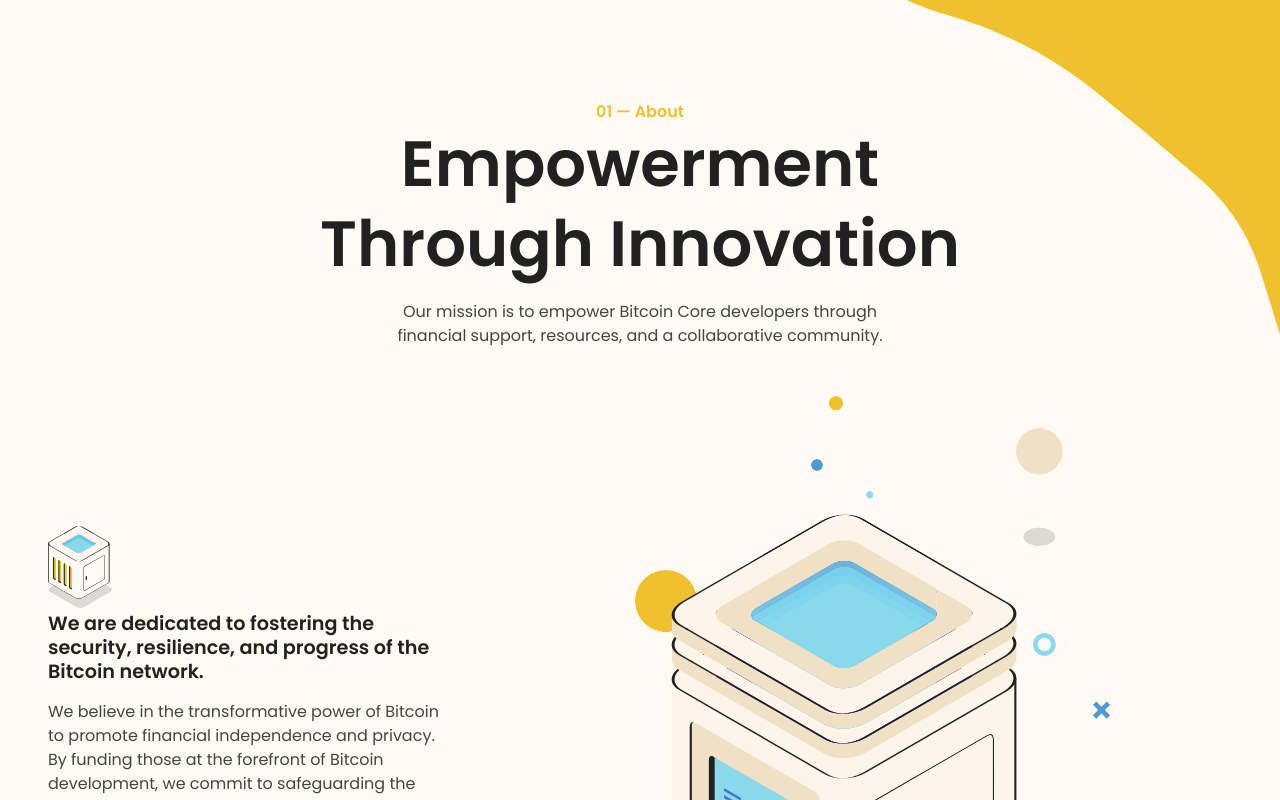
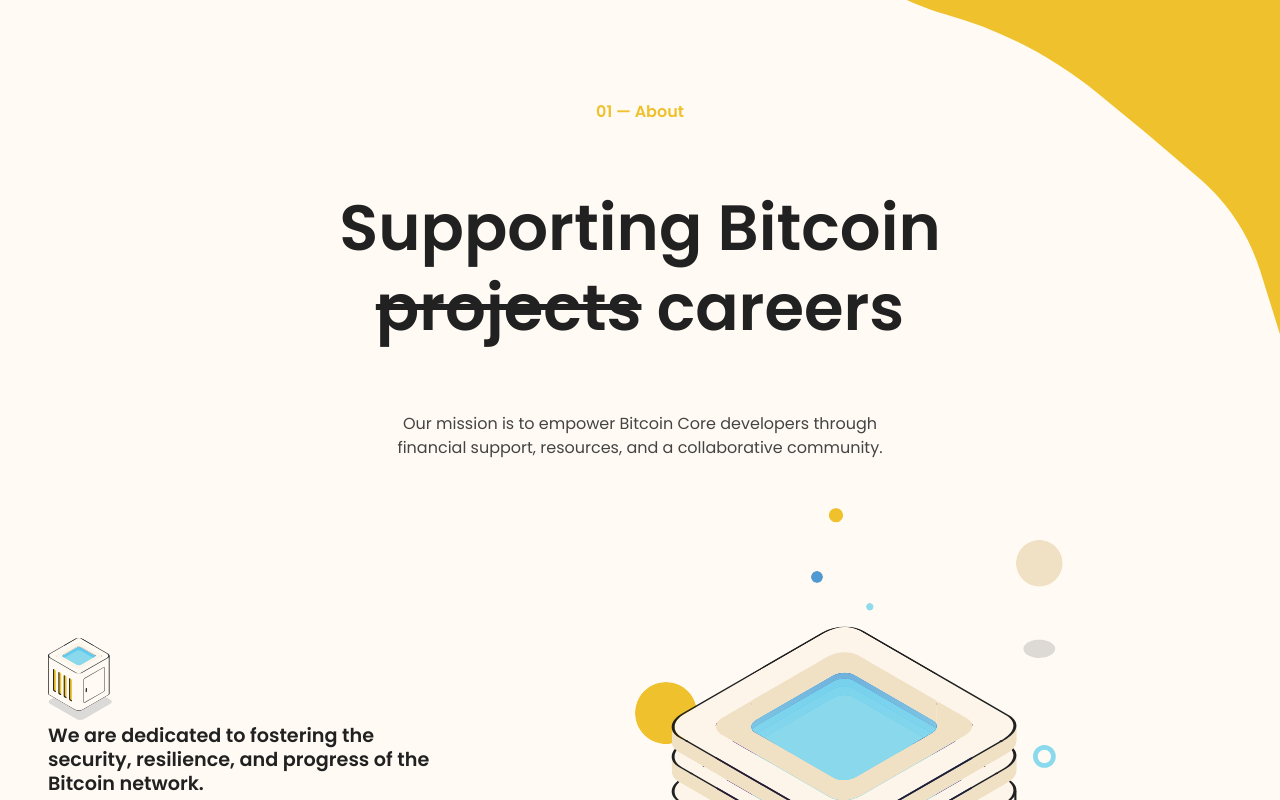
Before and after one commit to alecherryy/2140-dev.github.io, a React (Create React App) app: page / in a window 1280 px wide. Shown: the part 820-1620 px from the top of the page. Built offline with nearby package versions, Linux system fonts and the light colour scheme.

Commit message:
add markup support

```diff
--- a/package.json
+++ b/package.json
@@ -17,7 +17,8 @@
     "@mui/material": "^5.0.0",
     "lodash": "^4.17.21",
     "react": "^18.2.0",
-    "react-dom": "^18.2.0"
+    "react-dom": "^18.2.0",
+    "remark-gfm": "^4.0.0"
   },
   "devDependencies": {
     "@babel/plugin-proposal-private-property-in-object": "^7.21.11",
@@ -31,7 +32,8 @@
     "eslint-plugin-prettier": "^3.4.0",
     "gh-pages": "^6.1.1",
     "prettier": "^2.3.2",
-    "react-scripts": "^4.0.3",
+    "react-markdown": "^8.0.4",
+    "react-scripts": "^5.0.1",
     "typescript": "^4.3.2",
     "web-vitals": "^3.5.2"
   },
--- a/src/components/core/SectionTitle/SectionTitle.tsx
+++ b/src/components/core/SectionTitle/SectionTitle.tsx
@@ -1,6 +1,8 @@
 import { Box, SxProps, Typography } from '@mui/material';
 import { colors } from '../../../theme/colors';
 import React from 'react';
+import ReactMarkdown from 'react-markdown';
+import remarkGfm from 'remark-gfm';
 
 type Props = {
   eyebrow: string;
@@ -18,7 +20,9 @@
       >
         {eyebrow}
       </Typography>
-      <Typography variant="h2">{title}</Typography>
+      <Typography variant="h2">
+        <ReactMarkdown remarkPlugins={[remarkGfm]}>{title}</ReactMarkdown>
+      </Typography>
     </Box>
   );
 };
--- a/src/constants/wording.ts
+++ b/src/constants/wording.ts
@@ -25,7 +25,7 @@
 
 export const ABOUT_WORDING = {
   eyebrow: '01 — About',
-  title: 'Empowerment Through Innovation',
+  title: `Supporting Bitcoin ~projects~ careers`,
   content: `Our mission is to empower Bitcoin Core developers through financial support, resources, and a
             collaborative community.`,
   subtitle: `We are dedicated to fostering the security, resilience, and progress of the Bitcoin network.`,
```
Also changed, not shown: 1 other file (tests, documents, lock files or other folders).
